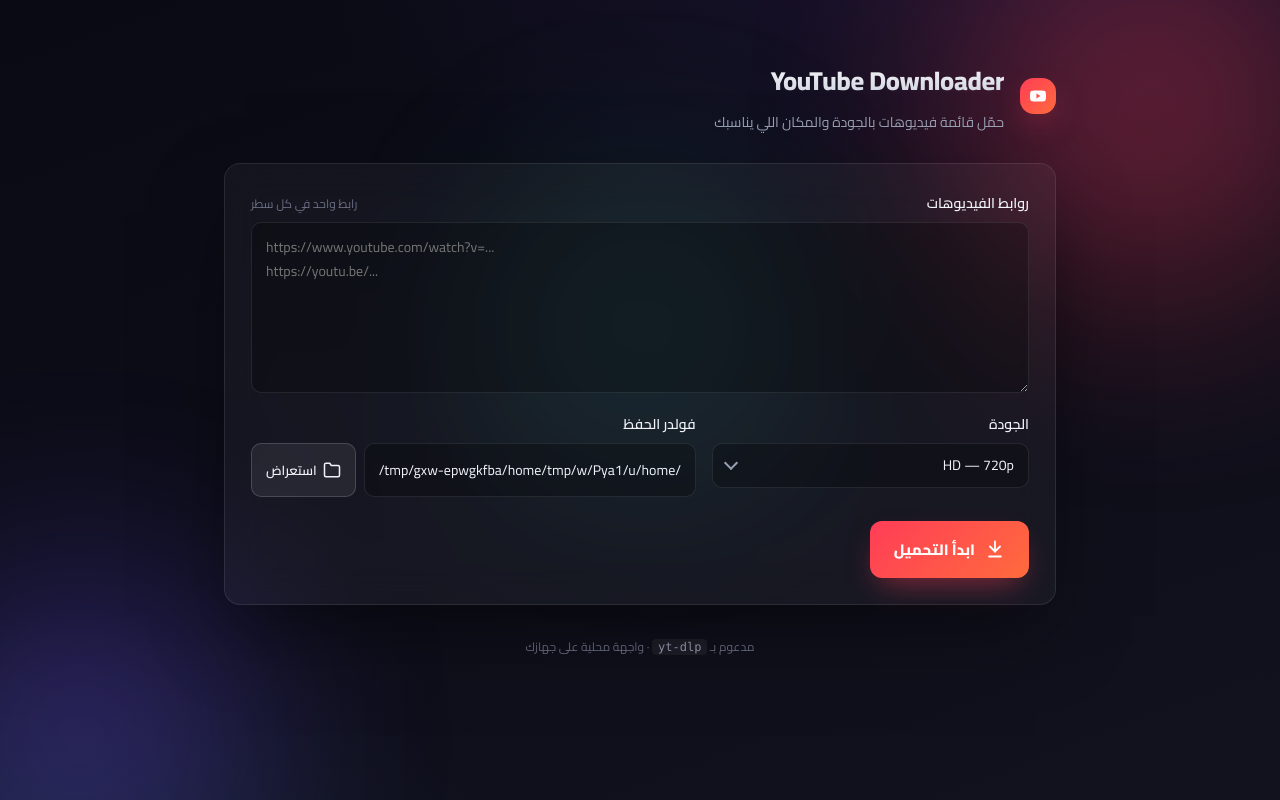
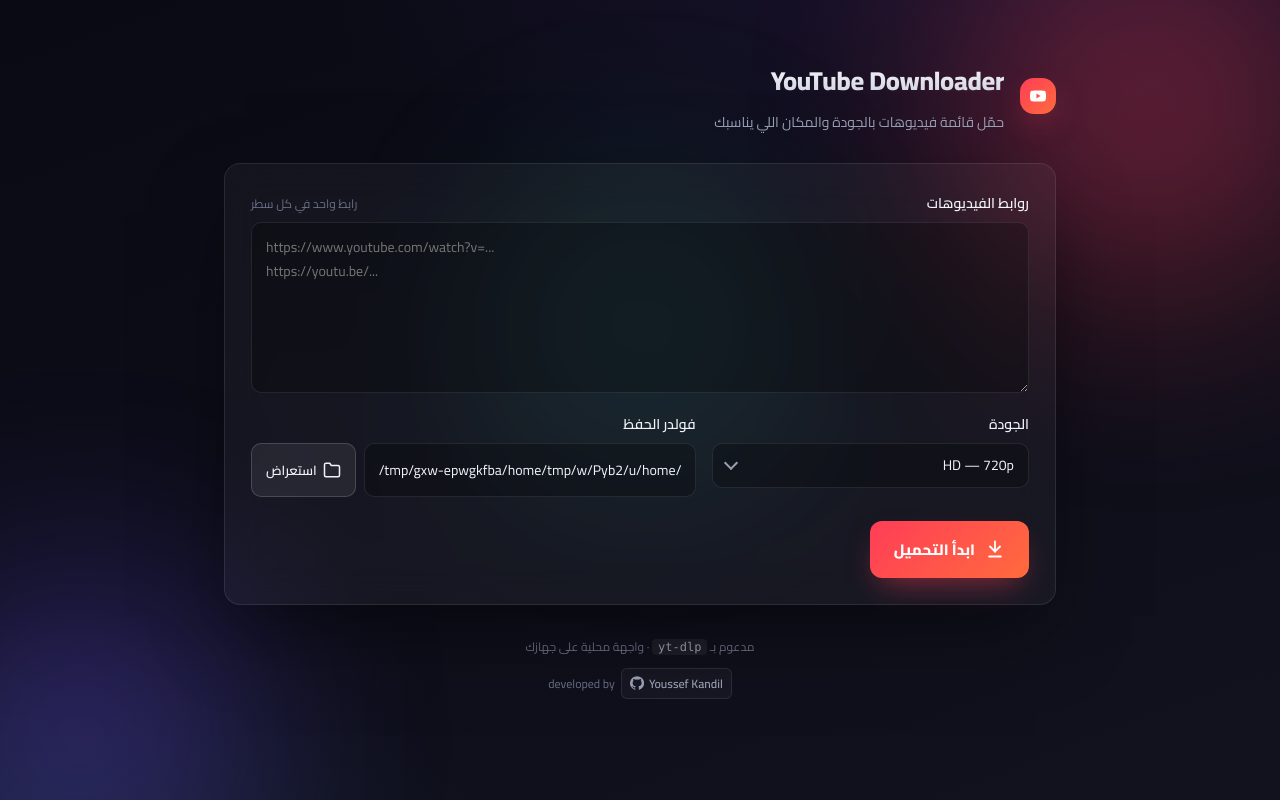
Before and after one commit to Youssef-Kandil/Youtube-downloader, a Flask app: page / in a window 1280 px wide. Run offline with Flask 3, Linux system fonts and the light colour scheme.

Commit message:
Add 'developed by Youssef Kandil' credit in footer with GitHub link

```diff
--- a/static/style.css
+++ b/static/style.css
@@ -304,6 +304,35 @@
   color: var(--text-dim);
 }
 
+.credit {
+  margin-top: 10px;
+  display: flex;
+  align-items: center;
+  justify-content: center;
+  gap: 6px;
+  direction: ltr;
+  font-size: 12px;
+  color: var(--text-faint);
+}
+.credit a {
+  display: inline-flex;
+  align-items: center;
+  gap: 5px;
+  color: var(--text-dim);
+  text-decoration: none;
+  font-weight: 600;
+  padding: 3px 8px;
+  border-radius: 6px;
+  border: 1px solid var(--border);
+  background: rgba(255, 255, 255, 0.03);
+  transition: color 0.15s, border-color 0.15s, background 0.15s;
+}
+.credit a:hover {
+  color: var(--text);
+  border-color: var(--border-strong);
+  background: rgba(255, 255, 255, 0.07);
+}
+
 /* Spinner inside button */
 .spinner {
   width: 16px; height: 16px;
--- a/templates/index.html
+++ b/templates/index.html
@@ -78,6 +78,15 @@
 
     <footer class="foot">
       <span>مدعوم بـ <code>yt-dlp</code> · واجهة محلية على جهازك</span>
+      <div class="credit">
+        developed by
+        <a href="https://github.com/Youssef-Kandil" target="_blank" rel="noopener noreferrer">
+          <svg viewBox="0 0 24 24" width="14" height="14" fill="currentColor" aria-hidden="true">
+            <path d="M12 .3a12 12 0 0 0-3.8 23.4c.6.1.8-.3.8-.6v-2c-3.3.7-4-1.6-4-1.6-.6-1.4-1.4-1.8-1.4-1.8-1.1-.7.1-.7.1-.7 1.2.1 1.9 1.3 1.9 1.3 1.1 1.9 2.9 1.3 3.6 1 .1-.8.4-1.3.8-1.6-2.7-.3-5.5-1.3-5.5-6 0-1.3.5-2.4 1.3-3.2-.1-.4-.6-1.6.1-3.3 0 0 1-.3 3.3 1.2a11.5 11.5 0 0 1 6 0c2.3-1.5 3.3-1.2 3.3-1.2.7 1.7.2 2.9.1 3.3.8.8 1.3 1.9 1.3 3.2 0 4.6-2.8 5.6-5.5 5.9.5.4.8 1.1.8 2.2v3.3c0 .3.2.7.8.6A12 12 0 0 0 12 .3"/>
+          </svg>
+          Youssef Kandil
+        </a>
+      </div>
     </footer>
   </main>
 
```
